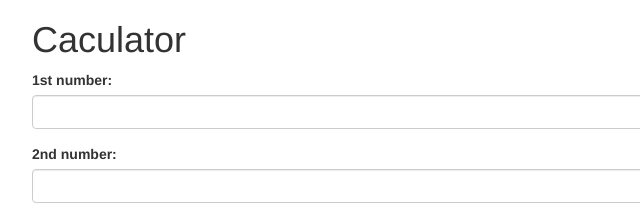
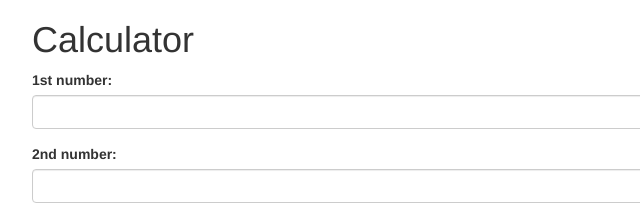
Before and after one commit to paulnderitu/calc, a plain HTML site: page index.html in a window 1280 px wide. Shown: the top 215 px of the page, 175-815 px from the left. Drawn offline with nearby package versions, Linux system fonts and the light colour scheme.

Commit message:
renaming calc.html to index.html

```diff
--- a/calc.html
+++ b/index.html
@@ -18,7 +18,7 @@
 <body>
 
   <div class="container">
-    <h1>Caculator</h1>
+    <h1>Calculator</h1>
     <form id="add">
       <div class="form-group">
         <label for="add1">1st number:</label>
```
